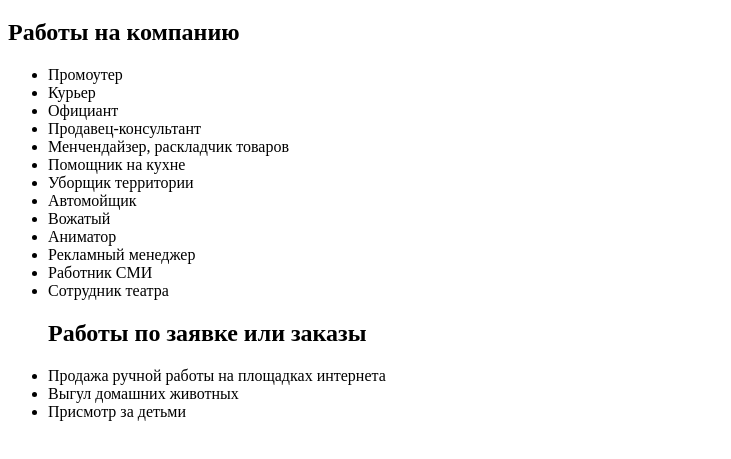
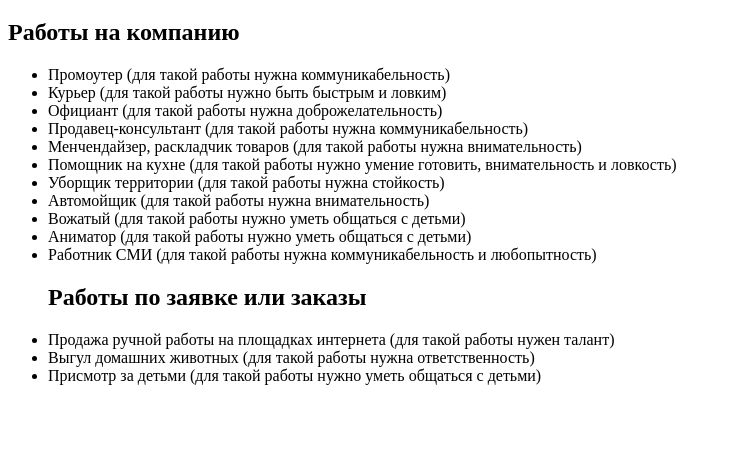
Before and after one commit to yana13245467/gkgor, a plain HTML site: page job.html in a window 1280 px wide. Shown: the part 61-520 px from the top of the page, without its empty margins (0-731 px from the left). Drawn offline with Linux system fonts and the light colour scheme.

Commit message:
Add files via upload

```diff
--- a/job.html
+++ b/job.html
@@ -8,23 +8,21 @@
 <h1>Возможные профессии</h1>
 <h2>Работы на компанию</h2>
 <ul>
-    <li>Промоутер</li>
-    <li>Курьер</li>
-    <li>Официант</li>
-    <li>Продавец-консультант</li>
-    <li>Менчендайзер, раскладчик товаров</li>
-    <li>Помощник на кухне</li>
-    <li>Уборщик территории</li>
-    <li>Автомойщик</li>
-    <li>Вожатый</li>
-    <li>Аниматор</li>
-    <li>Рекламный менеджер</li>
-    <li>Работник СМИ</li>
-    <li>Сотрудник театра</li>
+    <li>Промоутер (для такой работы нужна коммуникабельность) </li>
+    <li>Курьер (для такой работы нужно быть быстрым и ловким)</li>
+    <li>Официант (для такой работы нужна доброжелательность)</li>
+    <li>Продавец-консультант (для такой работы нужна коммуникабельность)</li>
+    <li>Менчендайзер, раскладчик товаров (для такой работы нужна внимательность)</li>
+    <li>Помощник на кухне (для такой работы нужно умение готовить, внимательность и ловкость)</li>
+    <li>Уборщик территории (для такой работы нужна стойкость)</li>
+    <li>Автомойщик (для такой работы нужна внимательность)</li>
+    <li>Вожатый (для такой работы нужно уметь общаться с детьми)</li>
+    <li>Аниматор (для такой работы нужно уметь общаться с детьми)</li>
+    <li>Работник СМИ (для такой работы нужна коммуникабельность и любопытность)</li>
     <h2>Работы по заявке или заказы</h2>
-    <li>Продажа ручной работы на площадках интернета</li>
-    <li>Выгул домашних животных</li>
-    <li>Присмотр за детьми</li>
+    <li>Продажа ручной работы на площадках интернета (для такой работы нужен талант)</li>
+    <li>Выгул домашних животных (для такой работы нужна ответственность)</li>
+    <li>Присмотр за детьми (для такой работы нужно уметь общаться с детьми)</li>
 </ul>
 </body>
 </html>
```
